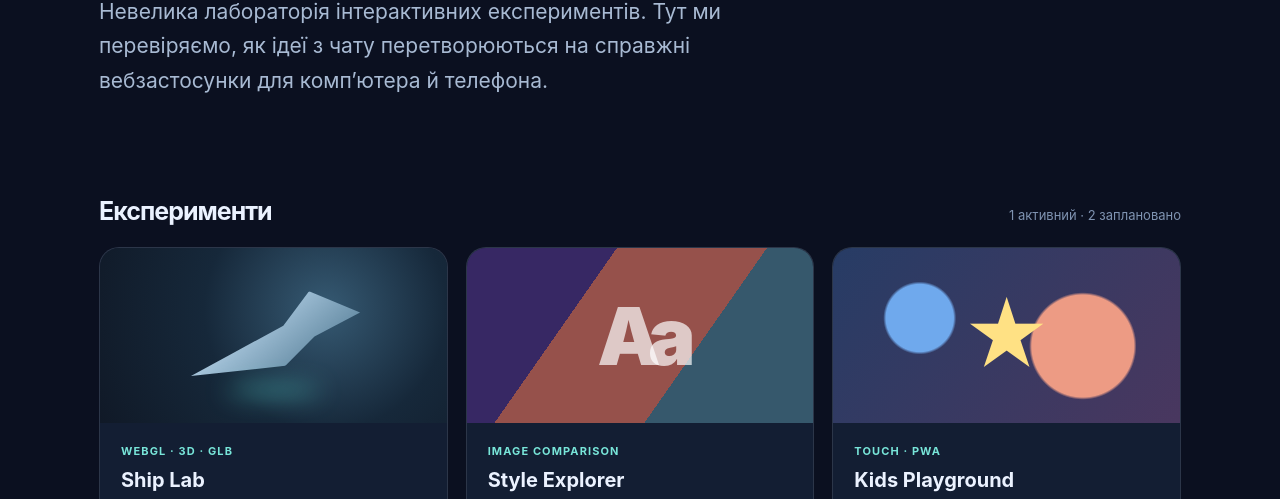
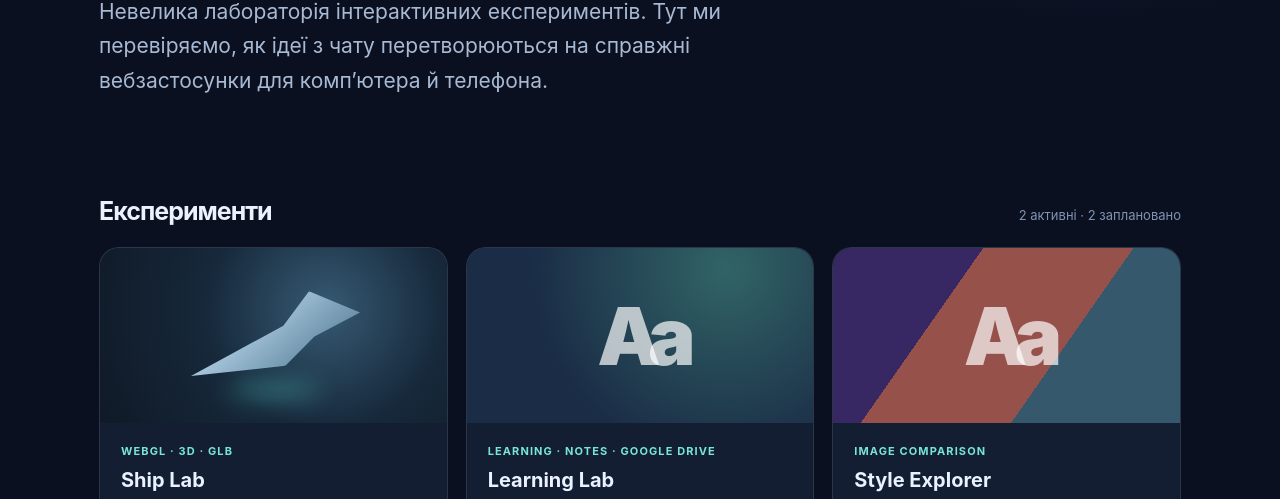
Before and after one commit to kostandovmiha/Interactive-Lab, a plain HTML site: page index.html in a window 1280 px wide. Shown: the part 411-910 px from the top of the page. Drawn offline with Linux system fonts and the light colour scheme.

Commit message:
feat: link Learning Lab from homepage

```diff
--- a/index.html
+++ b/index.html
@@ -34,9 +34,10 @@ h1 em{font-style:normal;background:linear-gradient(95deg,#79f0d6,#84afff);color:
 <header><a href="./" class="logo">✦ INTERACTIVE<span>LAB</span></a><nav><a href="https://github.com/kostandovmiha/Interactive-Lab" target="_blank" rel="noopener">GitHub ↗</a></nav></header>
 <main>
 <section class="hero"><span class="tag"><i></i> Browser experiments · v0.1</span><h1>Ідеї, які можна <em>покрутити.</em></h1><p class="lead">Невелика лабораторія інтерактивних експериментів. Тут ми перевіряємо, як ідеї з чату перетворюються на справжні вебзастосунки для комп’ютера й телефона.</p></section>
-<section><div class="section-head"><h2>Експерименти</h2><span class="muted">1 активний · 2 заплановано</span></div>
+<section><div class="section-head"><h2>Експерименти</h2><span class="muted">2 активні · 2 заплановано</span></div>
 <div class="grid">
 <a class="project active" href="./ship-lab/"><div class="art ship"></div><div class="info"><div class="kind">WebGL · 3D · GLB</div><h3>Ship Lab</h3><p>Процедурний космічний корабель: змінюй корпус, крила, двигуни, обертай модель та експортуй GLB.</p><span class="link">Відкрити конструктор →</span></div></a>
+<a class="project active" href="./learning-lab/"><div class="art style" style="background:radial-gradient(circle at 75% 12%,#316466,#1a2c46 65%)"></div><div class="info"><div class="kind">Learning · Notes · Google Drive</div><h3>Learning Lab</h3><p>Інтерактивний конспект Rebelway Cinematic Lighting: уроки, таймкоди, скріншоти та синхронізація з Google Drive.</p><span class="link">Відкрити записник →</span></div></a>
 <div class="project"><div class="art style"></div><div class="info"><div class="kind">Image comparison</div><h3>Style Explorer</h3><p>Порівняння стилізацій одного кадру: перемикачі, поділ екрана та повзунок «до / після».</p><span class="link soon">У плані</span></div></div>
 <div class="project"><div class="art kids"></div><div class="info"><div class="kind">Touch · PWA</div><h3>Kids Playground</h3><p>Маленькі ігри з великими кнопками, анімацією та звуками для сенсорного екрана.</p><span class="link soon">У плані</span></div></div>
 </div></section>
```
